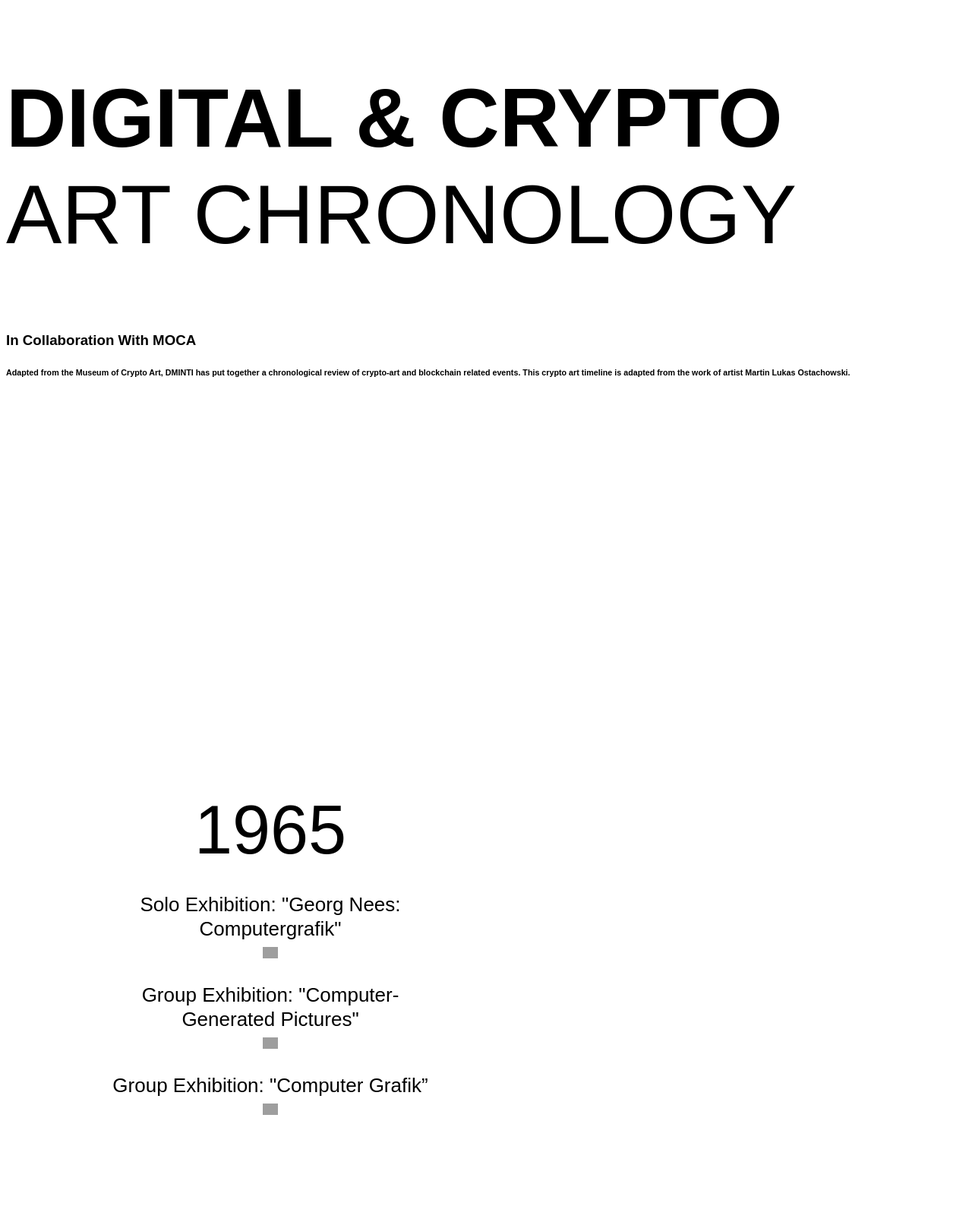
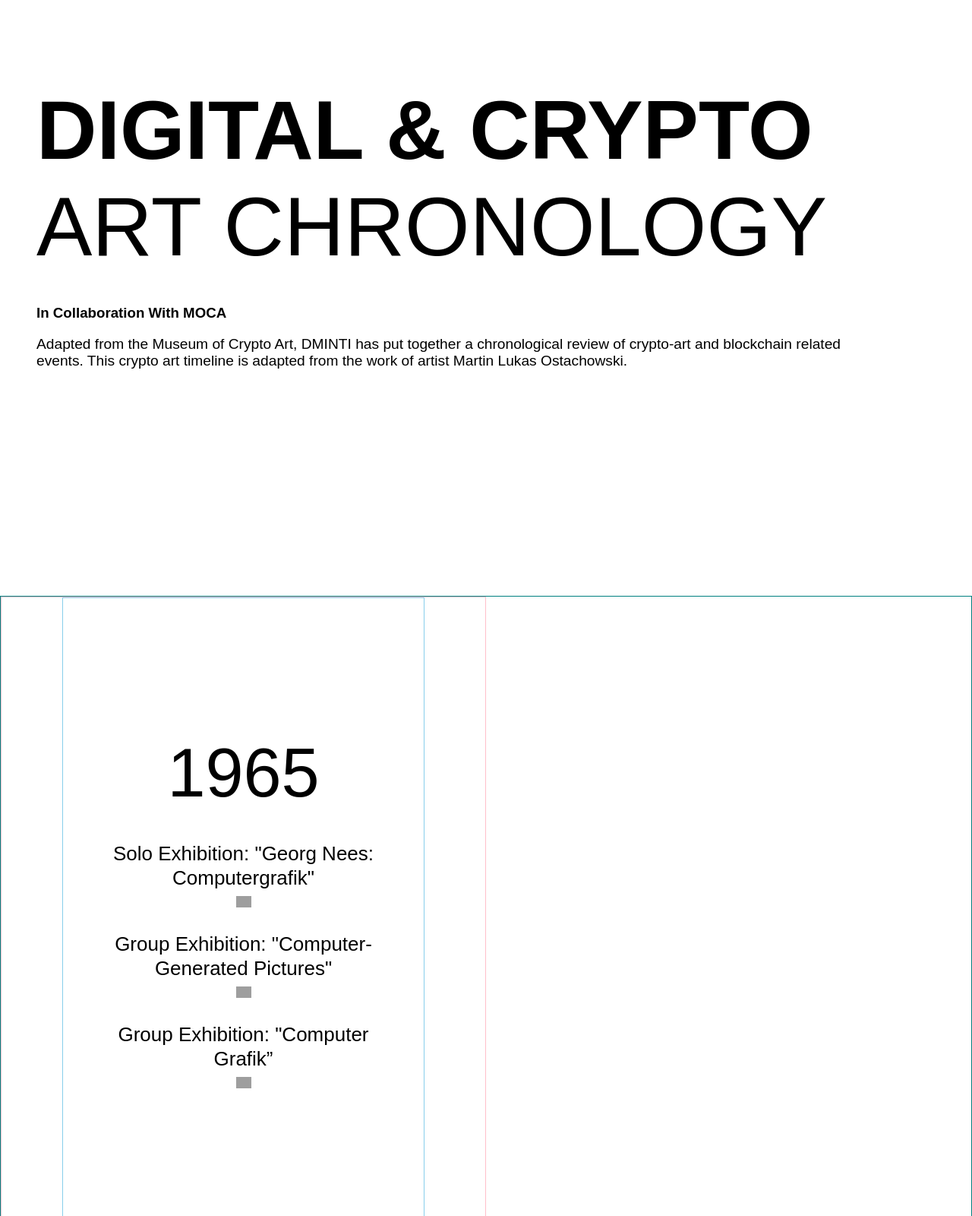
Before and after one commit to sashacandoit/digital-art-timeline, a plain HTML site: page index.html in a window 1280 px wide. Shown: the top 1600 px of the page at 76% size. Drawn offline with Linux system fonts and the light colour scheme; grey boxes are pictures that could not be loaded.

Commit message:
fixed line sizing

```diff
--- a/index.html
+++ b/index.html
@@ -14,16 +14,26 @@
 <body>
 
   <section class="hero-section">
-    <h1>DIGITAL & CRYPTO <span class="title-lt">ART CHRONOLOGY</span></h1>
+    <h1>DIGITAL & CRYPTO <div class="title-lt">ART CHRONOLOGY</div>
+    </h1>
     <h3>In Collaboration With MOCA</h3>
-    <h6>Adapted from the Museum of Crypto Art, DMINTI has put together a chronological review of crypto-art and
+    <h3 class="subhead-description">Adapted from the Museum of Crypto Art, DMINTI has put together a chronological
+      review of crypto-art and
       blockchain
       related events. This crypto art timeline is adapted from the work of artist Martin Lukas Ostachowski.</h6>
   </section>
 
   <section class="timeline-section">
     <div class="timeline-text-col">
-      <img class="line" src="timeline/accordion/new_line.svg" alt="">
+      <svg class="line" xmlns="http://www.w3.org/2000/svg" xmlns:xlink="http://www.w3.org/1999/xlink" id="Layer_1"
+        x="0px" y="0px" viewBox="0 0 2 550" style="enable-background:new 0 0 2 400;" xml:space="preserve">
+        <style type="text/css">
+          .st0 {
+            fill: #DFCEB5;
+          }
+        </style>
+        <rect x="0.35" y="-0.1" class="st0" width="2" height="550" />
+      </svg>
 
       <!-- 1965 -->
       <div id="accordion-1965" class="accordion">
@@ -104,7 +114,7 @@
           </div>
         </section>
       </div>
-      <br>
+      <!-- <br> -->
 
       <!-- 1968 -->
       <div id="accordion-1968" class="accordion">
@@ -169,7 +179,6 @@
           </div>
         </section>
       </div>
-      <br>
 
       <!-- 1974 -->
       <div id="accordion-1974" class="accordion">
@@ -214,7 +223,6 @@
           </div>
         </section>
       </div>
-      <br>
 
       <!-- 1994 -->
       <div id="accordion-1994" class="accordion">
@@ -259,7 +267,6 @@
           </div>
         </section>
       </div>
-      <br>
 
       <!-- 1995 -->
       <div id="accordion-1995" class="accordion">
@@ -313,7 +320,6 @@
           </div>
         </section>
       </div>
-      <br>
 
       <!-- 1996 -->
       <div id="accordion-1996" class="accordion">
@@ -406,7 +412,6 @@
           </div>
         </section>
       </div>
-      <hr>
 
       <!-- 1997 -->
       <div id="accordion-1997" class="accordion">
@@ -505,7 +510,6 @@
           </div>
         </section>
       </div>
-      <hr>
 
       <!-- 1998 -->
       <div id="accordion-1998" class="accordion">
@@ -553,7 +557,6 @@
           </div>
         </section>
       </div>
-      <hr>
 
       <!-- 2000 -->
       <div id="accordion-2000" class="accordion">
@@ -606,7 +609,6 @@
           </div>
         </section>
       </div>
-      <hr>
 
       <!-- 2001 -->
       <div id="accordion-2001" class="accordion">
@@ -734,7 +736,6 @@
           </div>
         </section>
       </div>
-      <hr>
 
       <!-- 2006 -->
       <div id="accordion-2006" class="accordion">
@@ -790,7 +791,6 @@
           </div>
         </section>
       </div>
-      <hr>
 
       <!-- 2012 -->
       <div id="accordion-2012" class="accordion">
@@ -842,7 +842,6 @@
           </div>
         </section>
       </div>
-      <hr>
 
       <!-- 2014 -->
       <div id="accordion-2014" class="accordion">
@@ -1041,7 +1040,6 @@
           </div>
         </section>
       </div>
-      <hr>
 
       <!-- 2015 -->
       <div id="accordion-2015" class="accordion">
@@ -1322,7 +1320,6 @@
           </div>
         </section>
       </div>
-      <hr>
 
       <!-- 2016 -->
       <div id="accordion-2016" class="accordion">
@@ -1525,7 +1522,6 @@
           </div>
         </section>
       </div>
-      <hr>
 
       <!-- 2017 -->
       <div id="accordion-2017" class="accordion">
@@ -1850,7 +1846,6 @@
         </section>
 
       </div>
-      <hr>
 
       <!-- 2018 -->
       <div id="accordion-2018" class="accordion">
@@ -2394,7 +2389,6 @@
           </div>
         </section>
       </div>
-      <hr>
 
       <!-- 2019 -->
       <div id="accordion-2019" class="accordion">
@@ -2765,7 +2759,6 @@
           </div>
         </section>
       </div>
-      <hr>
 
       <!-- 2020 -->
       <div id="accordion-2020" class="accordion">
@@ -3139,7 +3132,6 @@
           </div>
         </section>
       </div>
-      <hr>
 
       <!-- 2021 -->
       <div id="accordion-2021" class="accordion">
@@ -3592,7 +3584,6 @@
           </div>
         </section>
       </div>
-      <hr>
     </div>
 
     <div class="timeline-img-col">
--- a/style.css
+++ b/style.css
@@ -1,32 +1,43 @@
 body {
-
+	margin: 0;
   font-family: "Aeonik", sans-serif;
 }
 
 .hero-section {
-  height: 100vh;
+  height: 80vh;
+  padding: 1rem 8rem 8rem 3rem;
+  background-color: white;
+  position: relative;
+  z-index: 10;
 }
 
 .timeline-section {
   display: grid;
   grid-template-columns: 50% 50%;
+  border: 1px solid teal;
 }
 
 .timeline-text-col {
   justify-self: center;
-  padding: 0 6rem;
+  padding: 0 5rem;
+  border: 1px solid pink;
 }
 
 .timeline-img-col {
   justify-self: start;
 }
 
+.line {
+	position: fixed;
+  top: 0;
+  left: 25%;
+	width: 2px;
+  z-index: 1;
+}
 
-.line {
-	vertical-align: middle;
-	position: fixed;
-	width: 2px;
-	height: 100%;
+h3.subhead-description {
+  font-size: 1.2rem;
+  font-weight: 300;
 }
 
 hr {
@@ -37,6 +48,7 @@ h1 {
   font-size: 110px;
   text-align: left;
   font-weight: 700;
+  margin-bottom: 40px;
 }
 
 .title-lt {
@@ -44,15 +56,32 @@ h1 {
 }
 
 h2 {
+  position: relative;;
 	font-size: 90px;
+  line-height: 10rem;
 	text-align: center;
-	margin-top: 150px;
-	margin-bottom: 20px;
+	margin-bottom: 0px;
+  margin-top: 0px;
 	font-weight: 100;
+  z-index: 10;
+  background-color: white;
 }
 
 div.accordion {
-  padding: 0 2rem;
+  display: flex;
+  flex-direction: column;
+  align-items: center;
+  justify-content: center;
+  padding: 150px 2rem 150px 2rem;
+  border: 1px solid skyblue;
+}
+
+section.accordion {
+  position: relative;
+  padding-bottom: 10px;
+  max-width: 800px;
+  z-index: 10;
+  background-color: white;
 }
 
 .accordion input {
@@ -66,7 +95,7 @@ div.accordion {
 	text-transform: capitalize;
 	line-height: 32px;
 	color: black;
-	padding: 10px 0px 10px 0px;
+	padding: 10px 0px;
 	display: block;
 	cursor: pointer;
 	position: relative;
@@ -129,11 +158,3 @@ div.accordion {
 	font-size: 16px;
 	font-weight: 500;
 }
-
-.accordion {
-	margin: auto;
-	padding-bottom: 10px;
-	width: 100%;
-	position: relative;
-	max-width: 800px;
-}
```
